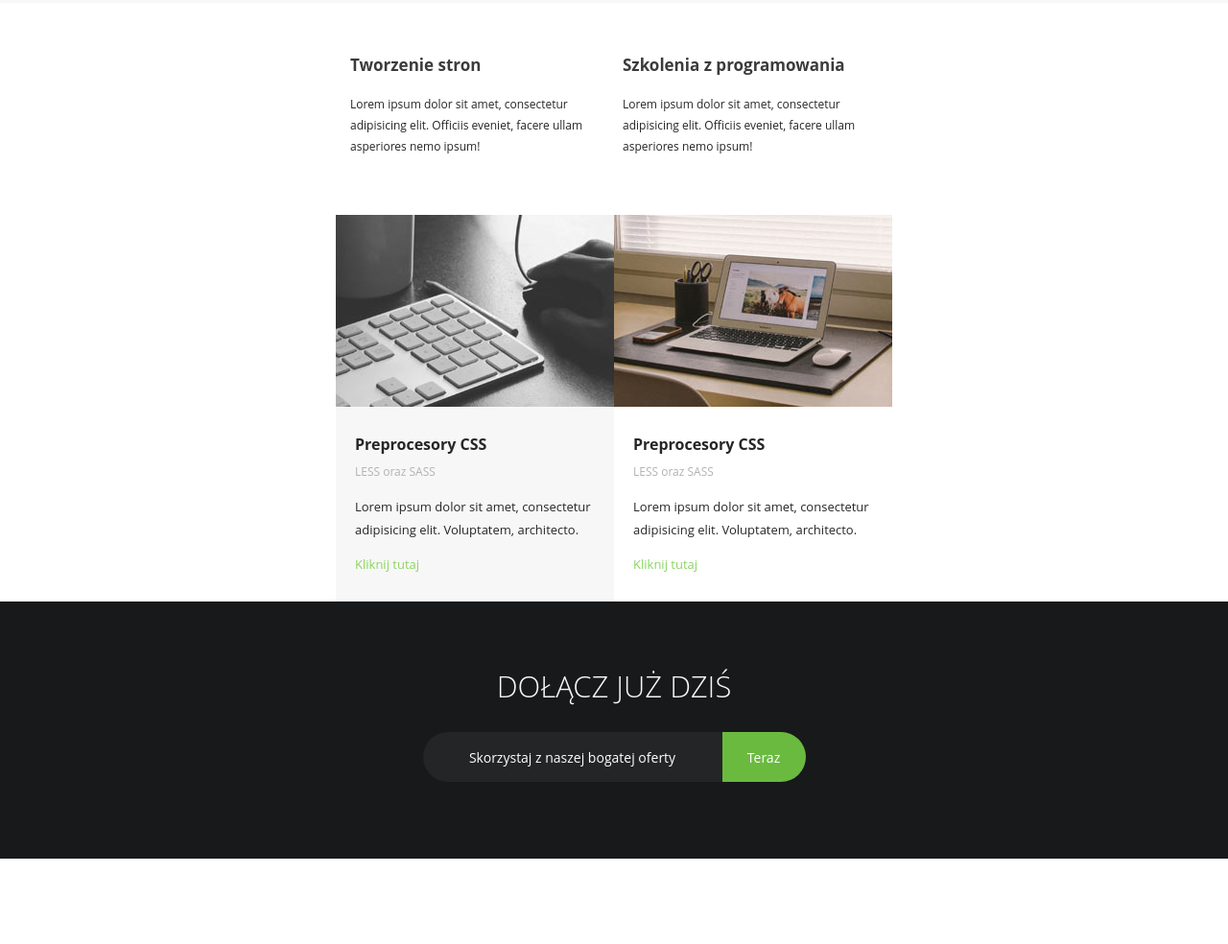
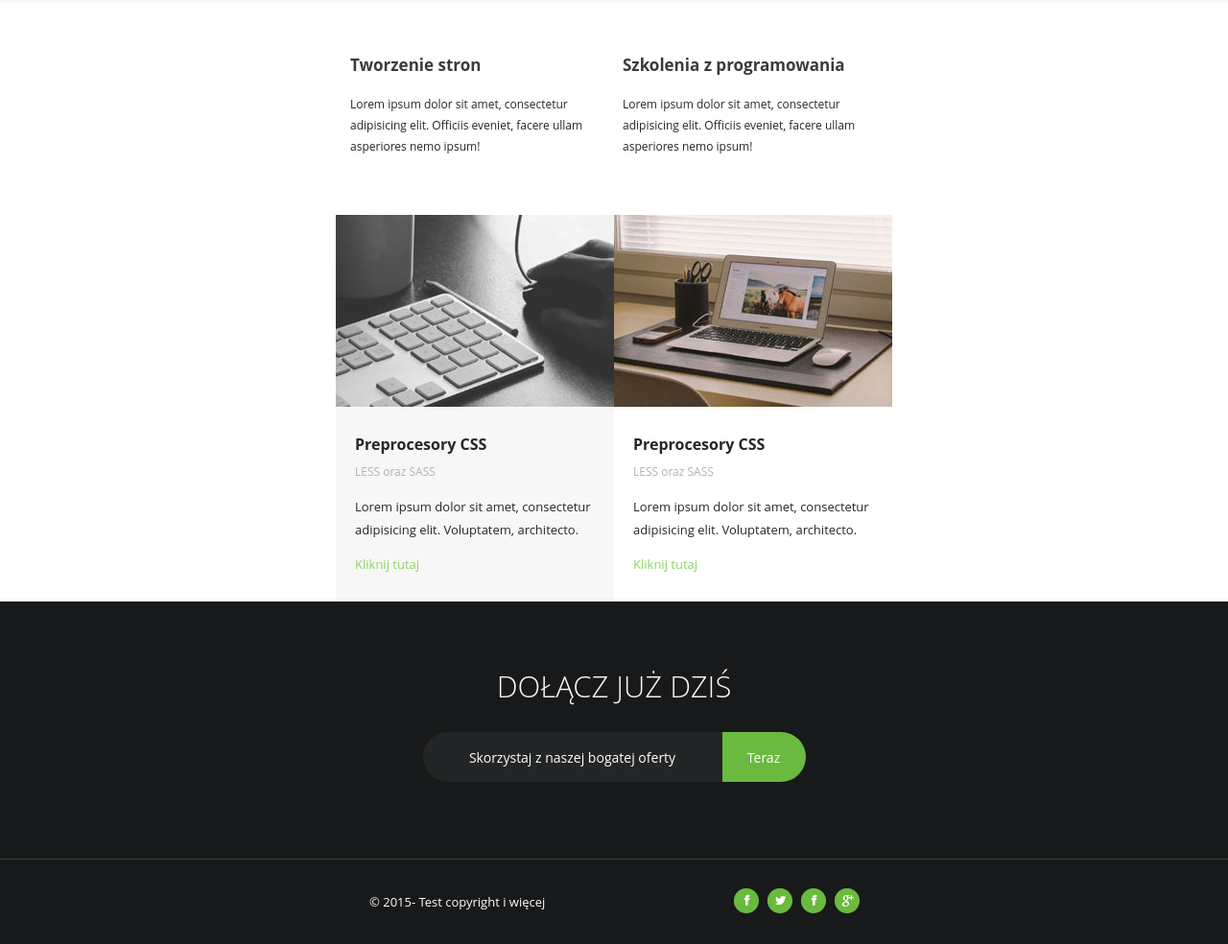
Before and after one commit to msiemieniukmorawski/e-mail-html-strefa, a plain HTML site: page index2.html in a window 1280 px wide. Shown: the part 4482-5466 px from the top of the page at 96% size. Before the commit the page ends 5377 px from the top, so only its background shows below. Drawn offline with Linux system fonts and the light colour scheme.

Commit message:
finish footer

```diff
--- a/index2.html
+++ b/index2.html
@@ -1866,6 +1866,77 @@
         </tbody>
     </table>
     <!--koniec footer-top-->
+    <!--footer-bottom-->
+    <table align="center" width="100%" border="0" cellspacing="0" cellpadding="0" bgcolor="#ffffff" style="baground-color:#ffffff; border-spacing:0; table-layout:fixed; margin:0 auto;">
+        <tbody>
+            <tr>
+                <td align="center" bgcolor="#18191a" style="border-top:1px solid #3b3b3b; baground-color:#18191a; border-collapse: collapse;">
+                    <table class="table-outer" width="570" border="0" cellspacing="0" cellpadding="0" style="border-spacing:0; table-layout:fixed; margin:0 auto;">
+                        <tbody>
+                            <tr>
+                                <td style="padding:30px; border-collapse: collapse;">
+                                    <!--copyright-->
+                                    <table class="table-full" align="left" width="230" border="0" cellspacing="0" cellpadding="0" style="border-spacing:0; table-layout:fixed; margin:0 auto;">
+                                        <tbody>
+                                            <tr>
+                                                <td align="left" style="font-family: 'Open Sans', Arial, sans-serif; font-size:13px; color:#ffffff; border-collapse: collapse; line-height:28px;">
+                                                    &copy; 2015- Test copyright i więcej
+                                                </td>
+                                            </tr>
+                                        </tbody>
+                                    </table>
+                                    <!--koniec copyright-->
+                                    <!--social-->
+                                    <table class="table-full" align="right" border="0" cellspacing="0" cellpadding="0" style="border-spacing:0; table-layout:fixed; margin:0 auto;">
+                                        <tbody>
+                                            <tr>
+                                                <td align="center" style="border-collapse: collapse;">
+                                                    <table width="130" border="0" cellspacing="0" cellpadding="0" style="border-spacing:0; table-layout:fixed; margin:0 auto;">
+                                                        <tbody>
+                                                            <tr>
+                                                                <td align="center" width="25" style="border-collapse: collapse; line-height:0;">
+                                                                    <a href="#" style="color:#89d460; text-decoration:none;">
+                                                                        <img src="images/social_1.png" alt="obrazek" width="26" height="26" style="display:block;border:0px" />
+                                                                    </a>
+                                                                </td>
+                                                                <td align="center" width="10" style="border-collapse: collapse;">
+                                                                </td>
+                                                                <td align="center" width="25" style="border-collapse: collapse; line-height:0;">
+                                                                    <a href="#" style="color:#89d460; text-decoration:none;">
+                                                                        <img src="images/social_2.png" alt="obrazek" width="26" height="26" style="display:block;border:0px" />
+                                                                    </a>
+                                                                </td>
+                                                                <td align="center" width="10" style="border-collapse: collapse;">
+                                                                </td>
+                                                                <td align="center" width="25" style="border-collapse: collapse; line-height:0;">
+                                                                    <a href="#" style="color:#89d460; text-decoration:none;">
+                                                                        <img src="images/social_3.png" alt="obrazek" width="26" height="26" style="display:block;border:0px" />
+                                                                    </a>
+                                                                </td>
+                                                                <td align="center" width="10" style="border-collapse: collapse;">
+                                                                </td>
+                                                                <td align="center" width="25" style="border-collapse: collapse; line-height:0;">
+                                                                    <a href="#" style="color:#89d460; text-decoration:none;">
+                                                                        <img src="images/social_4.png" alt="obrazek" width="26" height="26" style="display:block;border:0px" />
+                                                                    </a>
+                                                                </td>
+                                                            </tr>
+                                                        </tbody>
+                                                    </table>
+                                                </td>
+                                            </tr>
+                                        </tbody>
+                                    </table>
+                                    <!--koniec social-->
+                                </td>
+                            </tr>
+                        </tbody>
+                    </table>
+                </td>
+            </tr>
+        </tbody>
+    </table>
+    <!--koniec footer-bottom-->
 </body>
 
 </html>
```
